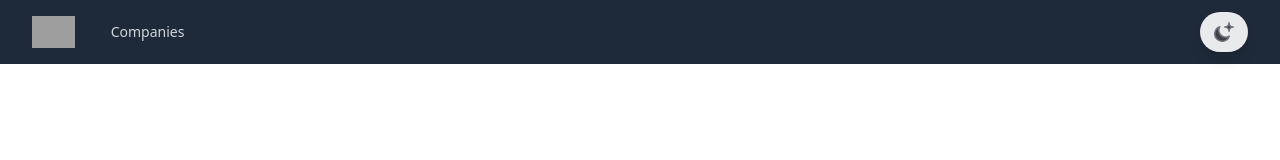
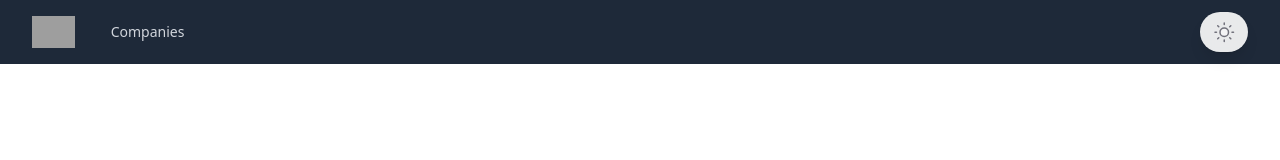
Before and after one commit to kfkhalili/investment-aid-nextjs, a Next.js app: page / in a window 1280 px wide. Shown: the top 160 px of the page. Built offline with nearby package versions, Linux system fonts and the light colour scheme; grey boxes are pictures that could not be loaded.

Commit message:
fix: flip theme toggle icons - sun when light, moon when dark

```diff
--- a/app/components/ThemeToggle.tsx
+++ b/app/components/ThemeToggle.tsx
@@ -53,9 +53,9 @@ export default function ThemeToggle() {
       onClick={() => setTheme(isDark ? "light" : "dark")}
     >
       {isDark ? (
+        <MoonIcon className="h-6 w-6 fill-zinc-700 stroke-zinc-500 group-hover:stroke-zinc-400" />
+      ) : (
         <SunIcon className="h-6 w-6 fill-zinc-100 stroke-zinc-500 group-hover:fill-zinc-200 group-hover:stroke-zinc-700" />
-      ) : (
-        <MoonIcon className="h-6 w-6 fill-zinc-700 stroke-zinc-500 group-hover:stroke-zinc-400" />
       )}
     </button>
   );
```
